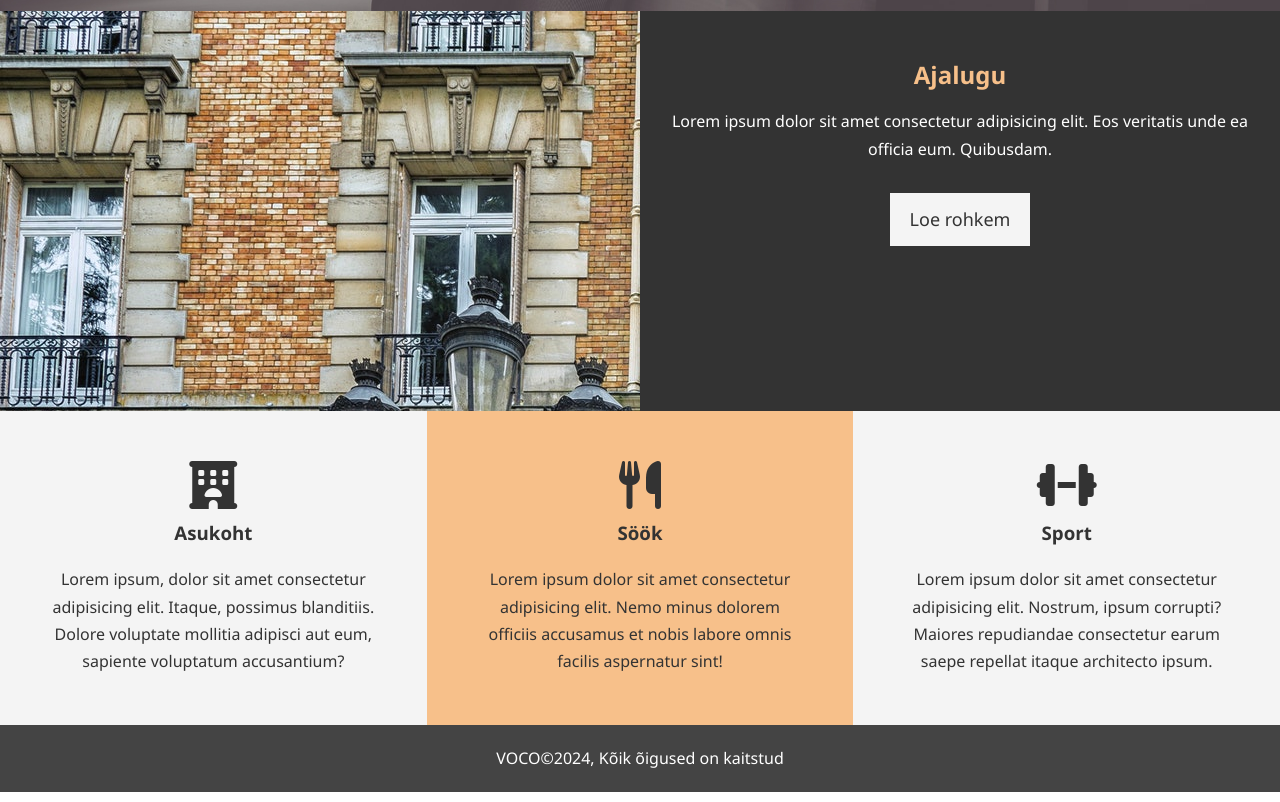
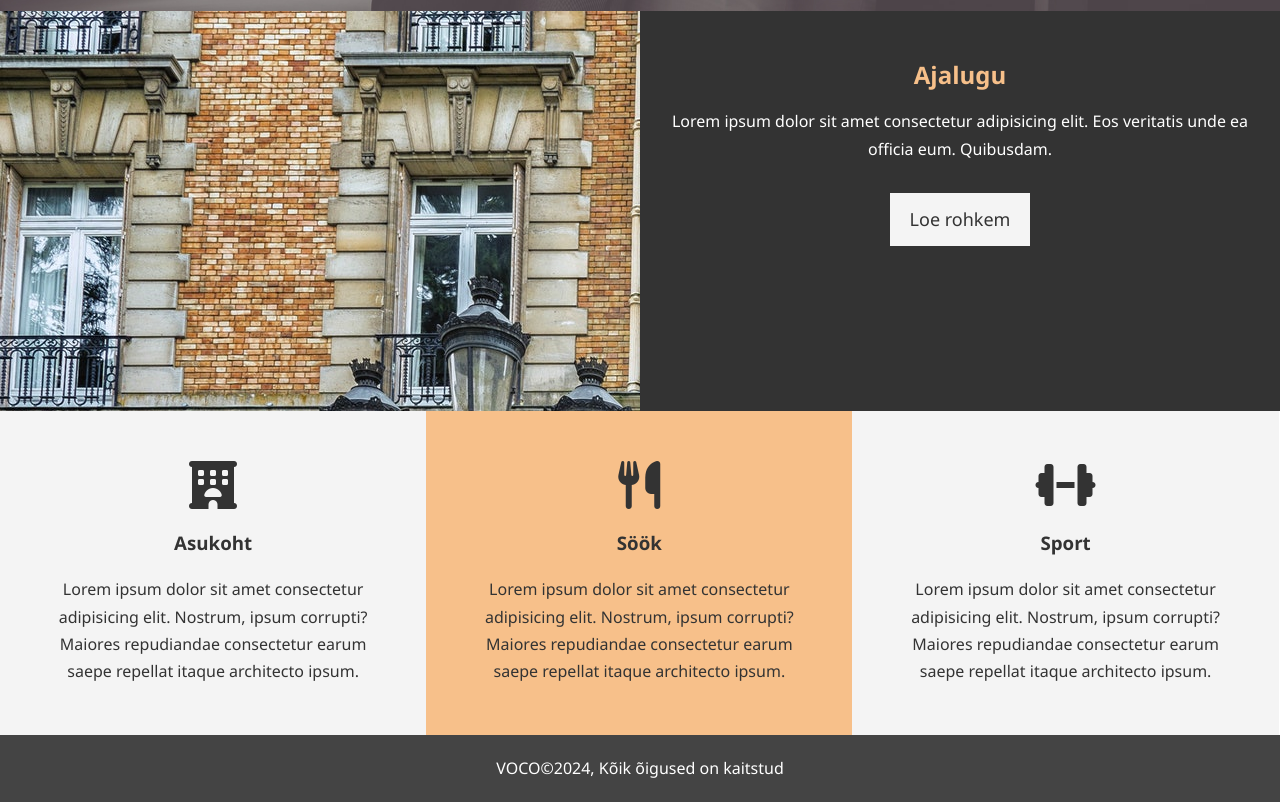
Before and after one commit to evavidevik/hotellileht_html_css, a plain HTML site: page index.html in a window 1280 px wide. Shown: the part 656-1458 px from the top of the page. Drawn offline with Linux system fonts and the light colour scheme.

Commit message:
väikeste detailide parandus

```diff
--- a/css/style.css
+++ b/css/style.css
@@ -128,17 +128,14 @@ h1, h2, h3 {
     min-height: 100%;
 }
 /*features*/
-#features {
-    display: flex;
-}
 #features .box {
-    flex: 1;
+    float: left;
     width: 33.3%;
     padding: 50px;
     text-align: center;
 }
 #features .box i {
-    margin-bottom: 10px;
+    margin-bottom: 20px;
 }
 /*footer*/
 footer {
@@ -178,6 +175,7 @@ footer {
     text-align: center;
 }
 #testimonials .testimonial {
+    display: flex;
     padding: 20px;
     margin-bottom: 40px;
     border-radius: 5px;
@@ -185,9 +183,11 @@ footer {
 }
 #testimonials .testimonial img {
     width: 70px;
+    height: 70px;
     float: left;
     margin-right: 20px;
     border-radius: 50%;
+    object-fit: cover;
 }
 /*contact*/
 #contact-form .form-group {
--- a/index.html
+++ b/index.html
@@ -40,17 +40,17 @@
      <!--võimalused-->
       <section id="features">
         <div class="box bg-light">
-            <i class="fa-solid fa-hotel fa-3x"></i>
+            <i class="fa-solid fa-hotel fa-3x" aria-hidden="true"></i>
             <h3>Asukoht</h3>
-            <p>Lorem ipsum, dolor sit amet consectetur adipisicing elit. Itaque, possimus blanditiis. Dolore voluptate mollitia adipisci aut eum, sapiente voluptatum accusantium?</p>
+            <p>Lorem ipsum dolor sit amet consectetur adipisicing elit. Nostrum, ipsum corrupti? Maiores repudiandae consectetur earum saepe repellat itaque architecto ipsum.</p>
         </div>
         <div class="box bg-primary">
-            <i class="fa-solid fa-utensils fa-3x"></i>
+            <i class="fa-solid fa-utensils fa-3x" aria-hidden="true"></i>
             <h3>Söök</h3>
-            <p>Lorem ipsum dolor sit amet consectetur adipisicing elit. Nemo minus dolorem officiis accusamus et nobis labore omnis facilis aspernatur sint!</p>
+            <p>Lorem ipsum dolor sit amet consectetur adipisicing elit. Nostrum, ipsum corrupti? Maiores repudiandae consectetur earum saepe repellat itaque architecto ipsum.</p>
         </div>
         <div class="box bg-light">
-            <i class="fa-solid fa-dumbbell fa-3x"></i>
+            <i class="fa-solid fa-dumbbell fa-3x" aria-hidden="true"></i>
             <h3>Sport</h3>
             <p>Lorem ipsum dolor sit amet consectetur adipisicing elit. Nostrum, ipsum corrupti? Maiores repudiandae consectetur earum saepe repellat itaque architecto ipsum.</p>
         </div>
```
Also changed, not shown: about.html (+2 -3 lines), css/mobile.css (+7 -7 lines).
